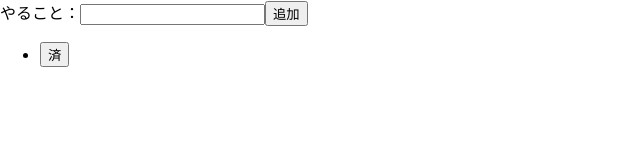
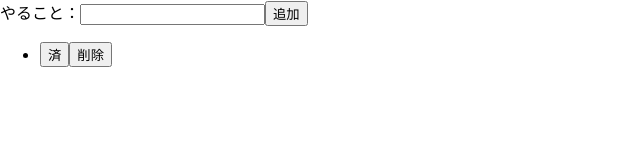
Before and after one commit to iruma-tea/react_introduction, a React (Create React App) app in the folder my-react/: page / in a window 1280 px wide. Both pictures are taken after a click on the button "追加". Shown: the top 160 px of the page, without its empty margins (0-640 px from the left). Built offline with nearby package versions, Linux system fonts and the light colour scheme.

Commit message:
Todo(配列)の削除を追加

```diff
--- a/my-react/src/chap04/StateTodo.js
+++ b/my-react/src/chap04/StateTodo.js
@@ -42,6 +42,11 @@
         }));
     };
 
+    // [削除]ボタンで該当するTodo項目を破棄
+    const handleRemove = e => {
+        setTodo(todo.filter(item => item.id !== Number(e.target.dataset.id)));
+    };
+
     return (
         <div>
             <label>
@@ -53,6 +58,7 @@
                     <li key={item.id} className={item.isDone ? 'done' : ''}>
                         {item.title}
                         <button onClick={handlDone} data-id={item.id}>済</button>
+                        <button onClick={handleRemove} data-id={item.id}>削除</button>
                     </li>
                 ))}
             </ul>
```
